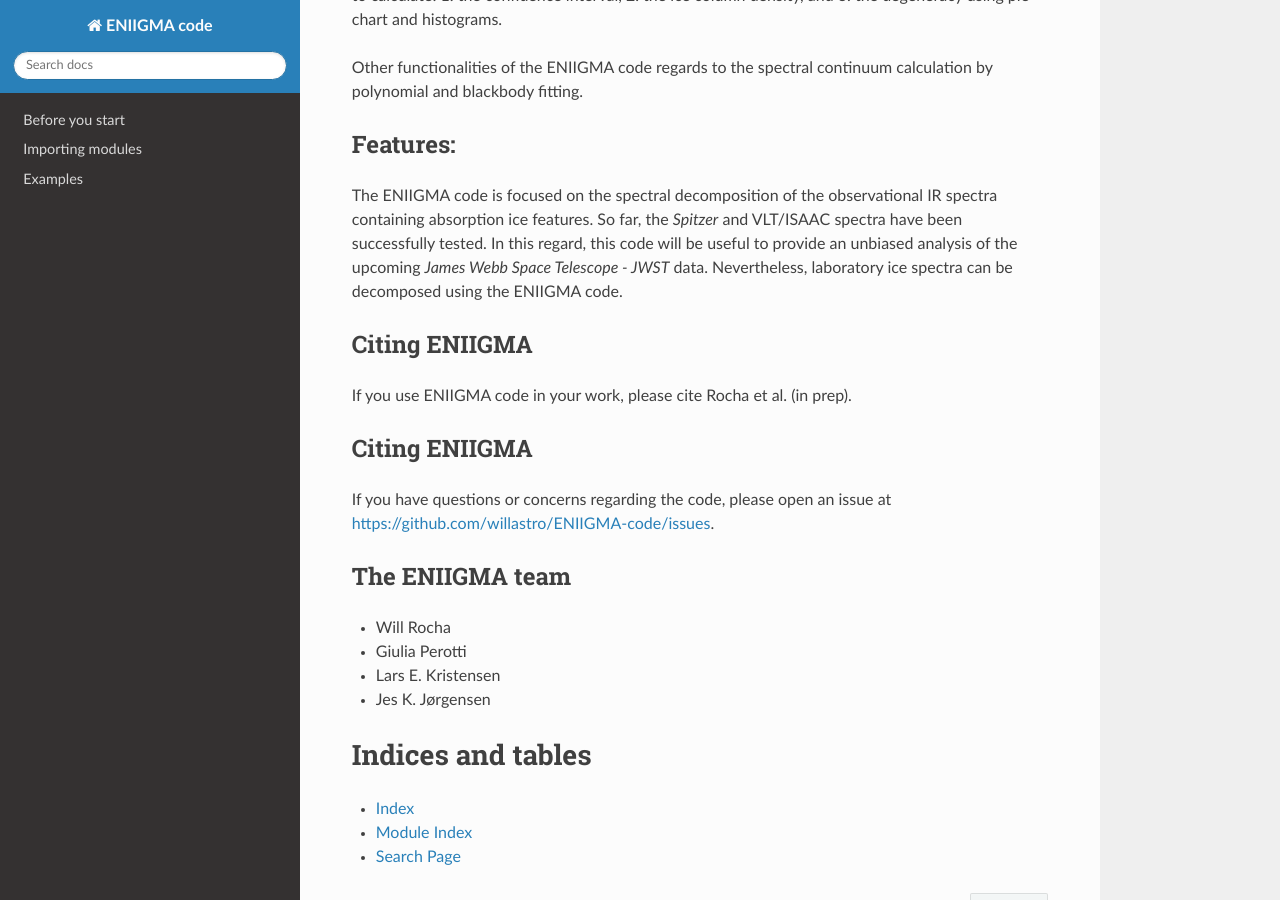
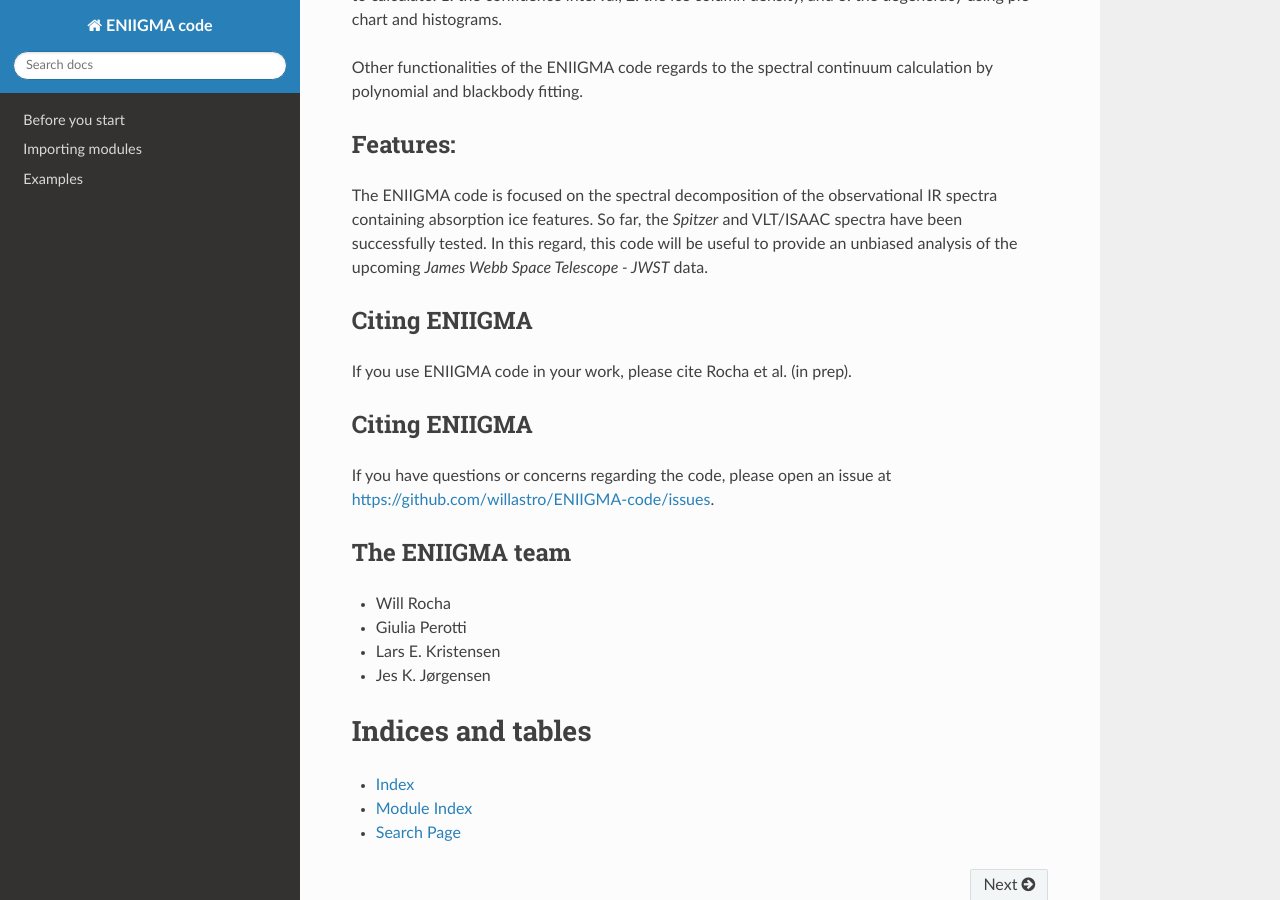
Before and after one commit to willastro/ENIIGMA-fitting-tool, a Sphinx documentation site: the page built from doc/index.rst, in a window 1280 px wide and 900 px high, scrolled down 472 px. Built offline with Sphinx 7.4.7 and the Read the Docs theme 2.0.0, drawn with Linux system fonts in a browser that asks for light colours; pages that are not in the unit, such as notebooks, are missing from menus.

Commit message:
Update index.rst

```diff
--- a/doc/index.rst
+++ b/doc/index.rst
@@ -23,8 +23,7 @@
 -----------
 
 The ENIIGMA code is focused on the spectral decomposition of the observational IR spectra containing absorption ice features. So far, the *Spitzer* and VLT/ISAAC spectra
-have been successfully tested. In this regard, this code will be useful to provide an unbiased analysis of the upcoming *James Webb Space Telescope - JWST* data. Nevertheless,
-laboratory ice spectra can be decomposed using the ENIIGMA code.
+have been successfully tested. In this regard, this code will be useful to provide an unbiased analysis of the upcoming *James Webb Space Telescope - JWST* data.
 
 Citing ENIIGMA
 ------------
```
